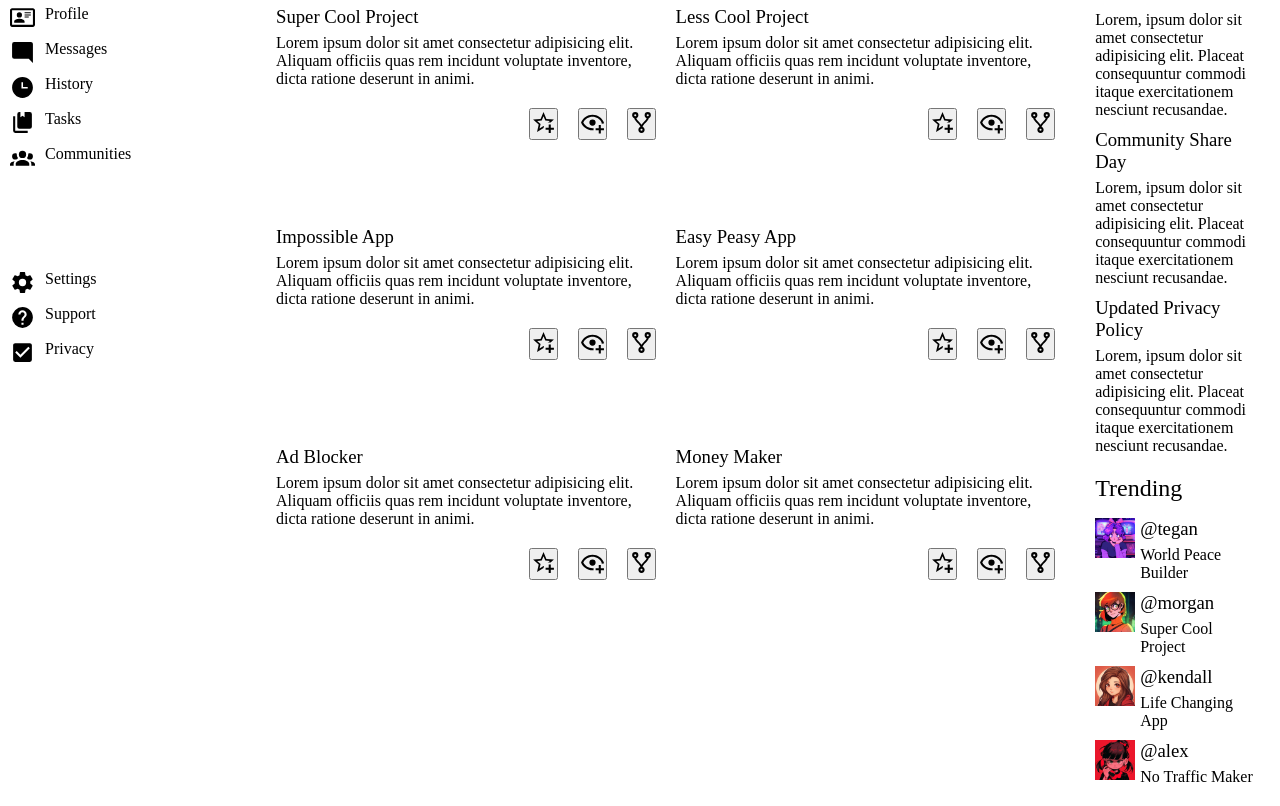
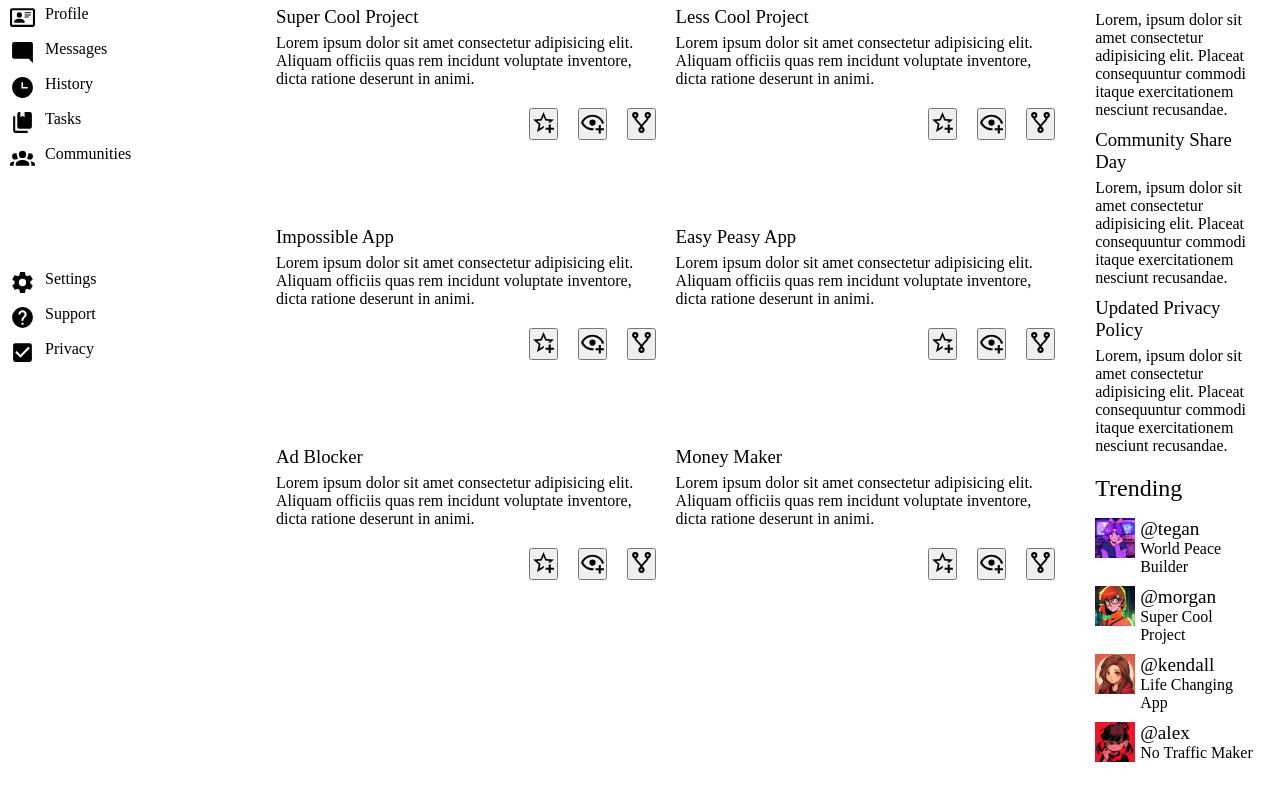
Before and after one commit to JingyeHub/admin-dashboard, a plain HTML site: page index.html in a window 1280 px wide. Shown: the part 180-986 px from the top of the page. After the commit the page ends 962 px from the top, so only its background shows below. Drawn offline with Linux system fonts and the light colour scheme.

Commit message:
Align the trending's divs

```diff
--- a/index.html
+++ b/index.html
@@ -203,28 +203,28 @@
                         <div>
                             <img src="pfps/user1-pfp.png" class="small">
                             <div>
-                                <h3>@tegan</h3>
+                                <h4>@tegan</h4>
                                 <p>World Peace Builder</p>
                             </div>
                         </div>
                         <div>
                             <img src="pfps/user2-pfp.png" class="small">
                             <div>
-                                <h3>@morgan</h3>
+                                <h4>@morgan</h4>
                                 <p>Super Cool Project</p>
                             </div>
                         </div>
                         <div>
                             <img src="pfps/user3-pfp.png" class="small">
                             <div>
-                                <h3>@kendall</h3>
+                                <h4>@kendall</h4>
                                 <p>Life Changing App</p>
                             </div>
                         </div>
                         <div>
                             <img src="pfps/user4-pfp.png" class="small">
                             <div>
-                                <h3>@alex</h3>
+                                <h4>@alex</h4>
                                 <p>No Traffic Maker</p>
                             </div>
                         </div>
--- a/style.css
+++ b/style.css
@@ -138,10 +138,7 @@ div.buttons {
 
 h1,
 h2,
-h3,
-h4,
-h5,
-h6 {
+h3 {
     margin-bottom: 6px;
 }
 
```
